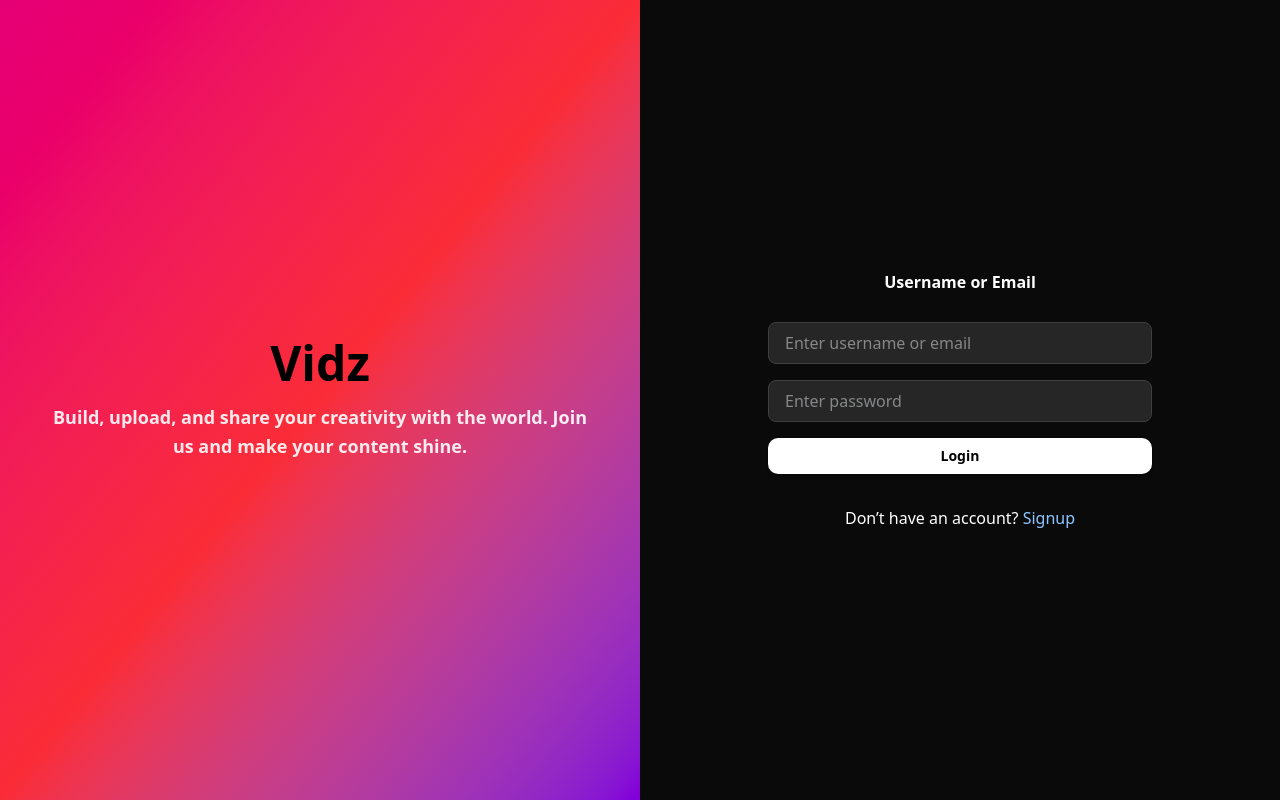
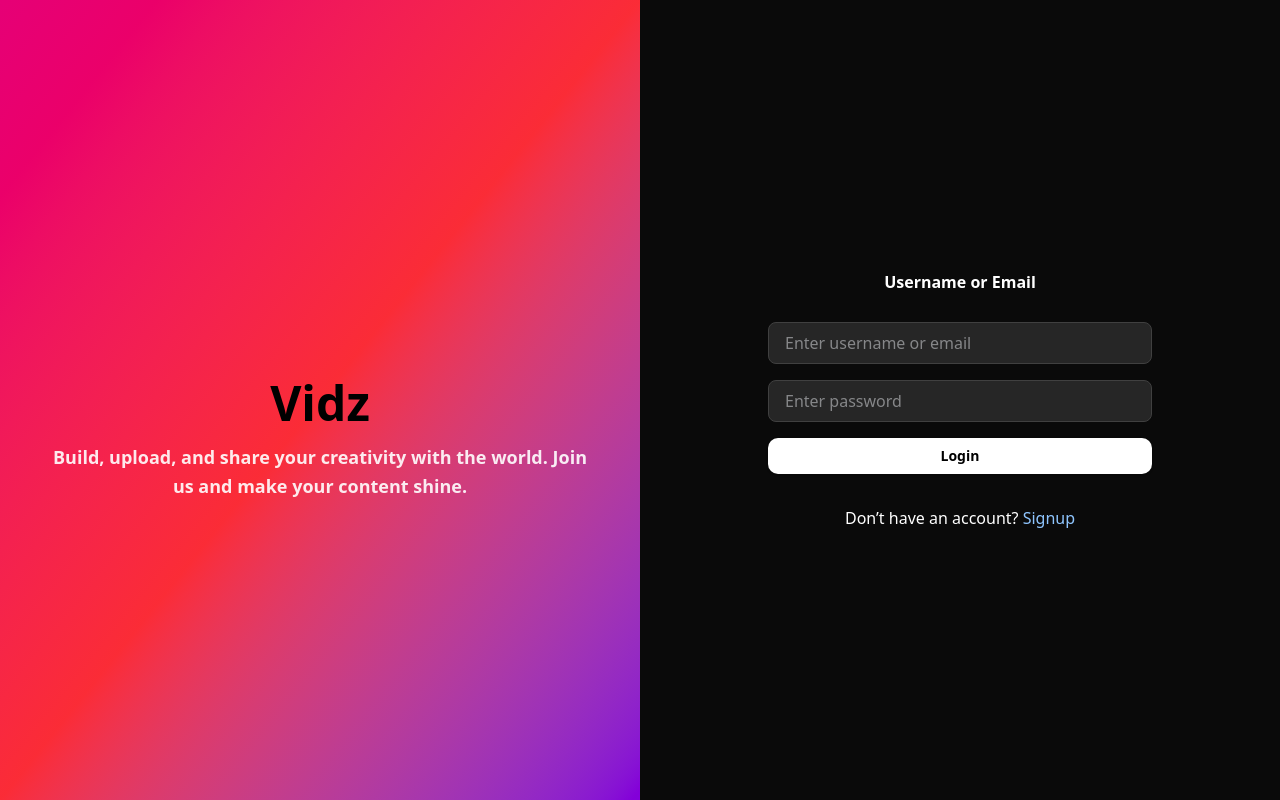
Before and after one commit to Ram-1418/vidz-frontend, a React (Vite) app: page /login in a window 1280 px wide. Built offline with nearby package versions, Linux system fonts and the light colour scheme; no server answers.

Commit message:
fix: adjust layout structure in LoginWithUsername component

```diff
--- a/src/components/loginwithusername.tsx
+++ b/src/components/loginwithusername.tsx
@@ -59,12 +59,14 @@ const LoginWithUsername = () => {
   return (
     <div className="h-screen w-screen grid grid-cols-1 md:grid-cols-2 text-white">
       {/* LEFT SECTION */}
-      <div className="md:flex flex-col justify-center items-center h-screen bg-gradient-to-br from-pink-600 via-red-500 to-purple-700 p-12">
-        <h1 className="text-black font-extrabold text-5xl mb-4">Vidz </h1>
+      <div className="md:flex  flex-col justify-center items-center h-screen bg-gradient-to-br from-pink-600 via-red-500 to-purple-700 p-12">
+        <div className="text-center mt-20 ">
+          <h1 className="text-black font-extrabold text-5xl mb-4">Vidz </h1>
         <p className="text-lg opacity-90 leading-relaxed text-white font-bold text-center">
           Build, upload, and share your creativity with the world. Join us and
           make your content shine.
         </p>
+        </div>
       </div>
 
       {/* RIGHT SECTION */}
```
